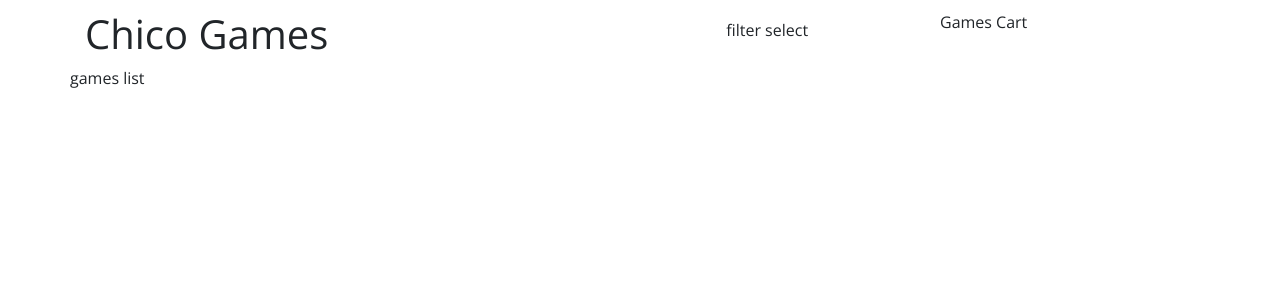
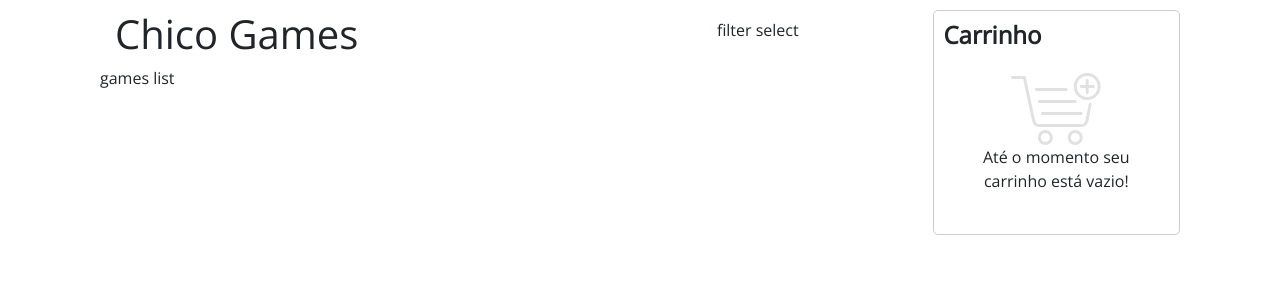
Before and after one commit to chicojunior/game-shop, an Angular app: page / in a window 1280 px wide. Shown: the top 300 px of the page. Built offline with nearby package versions, Linux system fonts and the light colour scheme.

Commit message:
CSS do cart.component e criação do game.service

```diff
--- a/src/app/cart/cart.component.html
+++ b/src/app/cart/cart.component.html
@@ -1 +1,25 @@
-<p>Games Cart</p>
+<div class="app-cart">
+
+  <div class="row">
+    <div class="app-cart__title">
+      <h4>carrinho</h4>
+      <div class="cart-length" *ngIf="!isCartEmpty">
+        <p>({{cartLength}} itens)</p>
+      </div>
+    </div>
+  </div>
+
+  <div class="row">
+    <div class="empty-cart" *ngIf="isCartEmpty">
+      <div>
+        <img class="empty-cart__img" src="assets/img/cart.svg" alt="carrinho vazio">
+        <p class="empty-cart__text">Até o momento seu carrinho está vazio!</p>
+      </div>
+    </div>
+  </div>
+
+
+
+
+
+</div>
--- a/src/app/cart/cart.component.scss
+++ b/src/app/cart/cart.component.scss
@@ -0,0 +1,36 @@
+.app-cart {
+  border: 1px solid #ccc;
+  border-radius: 5px;
+  padding: 10px;
+
+  width: 100%;
+
+  &__title {
+    width: 100%;
+
+    h4 {
+      display: inline-block;
+      font-weight: bold;
+      text-transform: capitalize;
+    }
+
+    .cart-length {
+      display: inline-block;
+    }
+  }
+
+
+
+  .empty-cart {
+    padding: 15px;
+
+    &__img {
+      display: block;
+      margin: 0 auto;
+    }
+
+    &__text {
+      text-align: center;
+    }
+  }
+}
--- a/src/app/cart/cart.component.ts
+++ b/src/app/cart/cart.component.ts
@@ -1,4 +1,6 @@
-import { Component, OnInit } from '@angular/core';
+import { Component, OnInit, Input } from '@angular/core';
+
+import { Game } from '../games/game.model';
 
 @Component({
   selector: 'app-cart',
@@ -7,9 +9,19 @@ import { Component, OnInit } from '@angular/core';
 })
 export class CartComponent implements OnInit {
 
+  @Input() game: Game;
+
+  games: Game[];
+  cartLength: number;
+
+  isCartEmpty = true;
+
   constructor() { }
 
   ngOnInit() {
+
+    this.cartLength = 0;
+
   }
 
 }
--- a/src/styles.scss
+++ b/src/styles.scss
@@ -7,3 +7,9 @@
 body {
   margin-top: 10px;
 }
+
+// reset bootstrap
+.row {
+  margin-right: 0 !important;
+  margin-left: 0 !important;
+}
```
Also changed, not shown: src/app/games/games.module.ts (+5 -3 lines), src/app/games/games.service.ts (added, +8 -0 lines), 1 other file (tests, documents, lock files or other folders).
